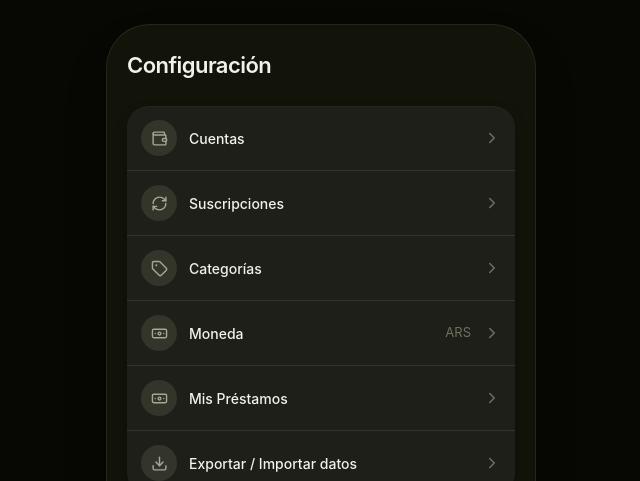
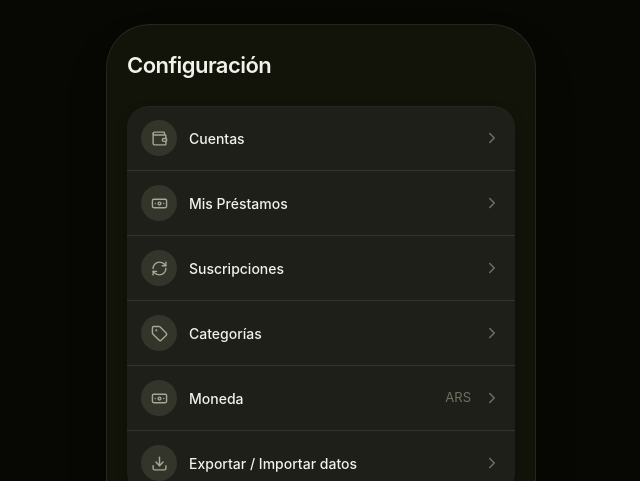
Before and after one commit to IgnacioGraciano/Registro-gastos, a Next.js app: page /historial in a window 1280 px wide. Shown: the top 481 px of the page, without its empty margins (319-959 px from the left). Built offline with nearby package versions, Linux system fonts and the light colour scheme.

Commit message:
Reorder sections: move Préstamos between Cuentas and Suscripciones

```diff
--- a/src/app/historial/page.tsx
+++ b/src/app/historial/page.tsx
@@ -17,10 +17,10 @@ export default function ConfiguracionPage() {
 
       <section className="overflow-hidden rounded-ios bg-surface shadow-card">
         <CuentasConfigRow />
+        <PrestamosConfigRow />
         <SuscripcionesConfigRow />
         <CategoriasConfigRow />
         <MonedaConfigRow />
-        <PrestamosConfigRow />
         <BackupConfigRow />
       </section>
 
```
